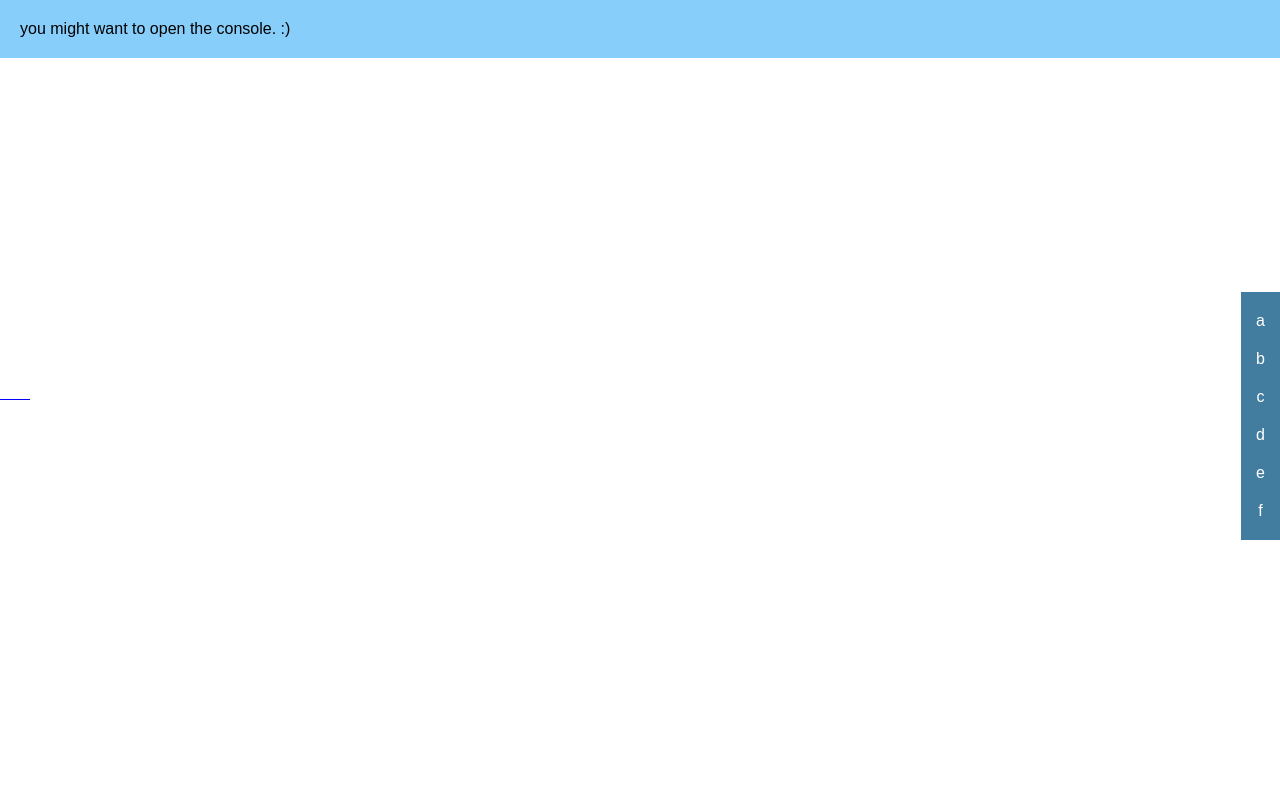
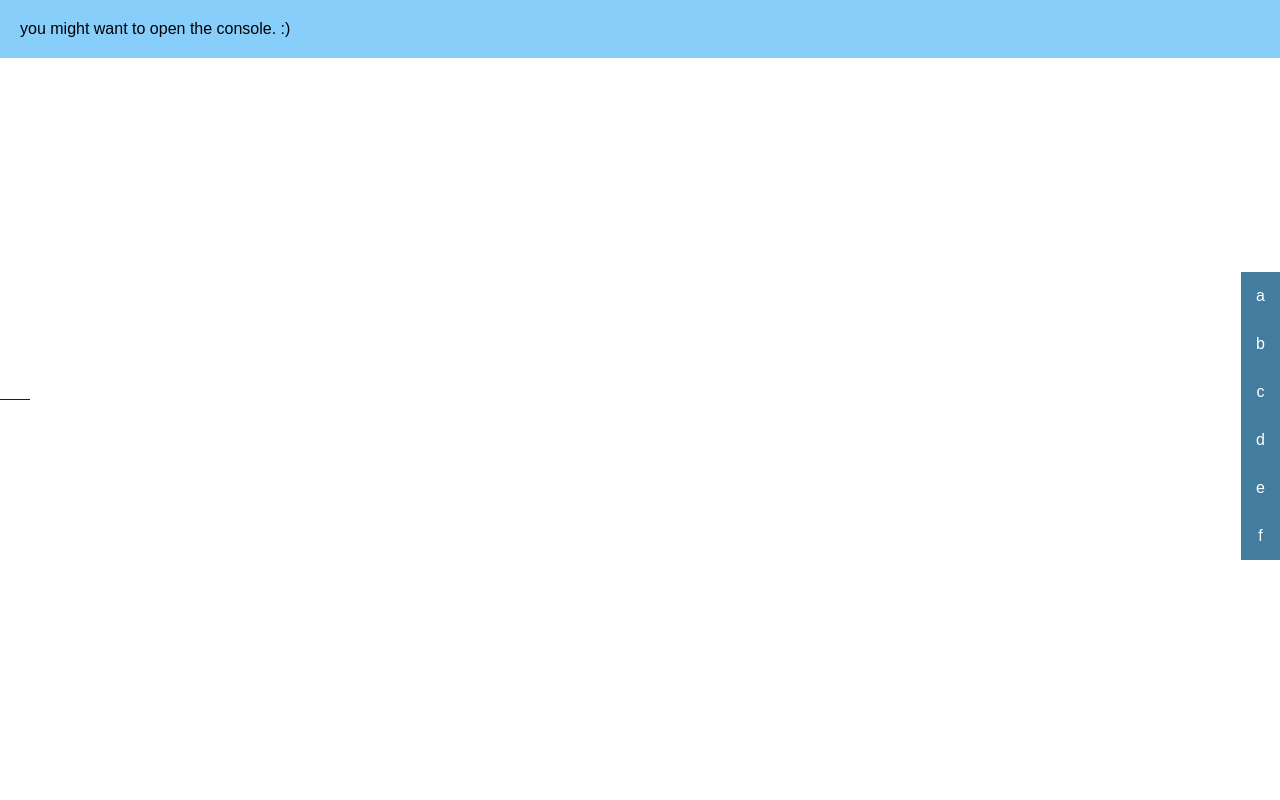
Before and after one commit to janpaepke/sm-test, a website built with webpack: page src/index.html in a window 1280 px wide. Shown: the top 800 px of the page. Built offline with nearby package versions, Linux system fonts and the light colour scheme.

Commit message:
added menu

```diff
--- a/src/index.css
+++ b/src/index.css
@@ -92,12 +92,14 @@
 	text-align: center;
 }
 menu li {
-	margin: 20px 15px;
+	margin: 0;
 }
 menu li a {
+	padding: 15px 15px;
 	text-decoration: none;
 	color: white;
+	display: block;
 }
 menu li a:hover {
-	text-decoration: underline;
+	background-color: rgba(255, 255, 255, 0.1);
 }
--- a/src/index.js
+++ b/src/index.js
@@ -119,16 +119,31 @@
 	const elem = e.target.computedOptions.element;
 	elem.style.setProperty('--progress', `${e.target.progress * 100}%`);
 };
+const logFactory = (name) => (e) => {
+	if ('progress' === e.type) {
+		console.log(`%c${name}`, `color: red`, `${e.direction} - progress:`, e.target.progress);
+		return;
+	}
+	console.log(`%c${name} %c${e.direction} - ${e.type} (${e.location})`, 'color: red', 'color: green');
+};
+const addMenuItem = (name) => {
+	const menu = document.querySelector('menu');
+	const li = document.createElement('li');
+	const a = document.createElement('a');
+	a.href = `#${name}`;
+	a.innerHTML = name;
+	li.appendChild(a);
+	menu.appendChild(li);
+	return a;
+};
 
 const setUpListeners = (name) => {
-	const log = (e) => {
-		if ('progress' === e.type) {
-			console.log(`%c${name}`, `color: red`, `${e.direction} - progress:`, e.target.progress);
-			return;
-		}
-		console.log(`%c${name} %c${e.direction} - ${e.type} (${e.location})`, 'color: red', 'color: green');
-	};
-	const instance = window[name]
+	const instance = window[name];
+	const log = logFactory(name);
+	const menuItem = addMenuItem(name);
+
+	// add instances listeners
+	instance
 		.on('enter', log)
 		.on('leave', log)
 		.on('progress', log)
@@ -136,22 +151,14 @@
 		.on('enter', toggleClass)
 		.on('leave', toggleClass);
 
-	// setup menu item
-	const menu = document.querySelector('menu');
-	const li = document.createElement('li');
-	const a = document.createElement('a');
-	a.href = `#${name}`;
-	a.innerHTML = name;
-	a.onclick = (e) => {
+	// add correct menu item behaviour
+	menuItem.onclick = (e) => {
 		e.preventDefault();
-		console.log('asd');
 		window.scrollTo({
 			top: instance.scrollOffset.start, // this will return the appropriate scroll offset for the start of the scene
 			behavior: 'smooth',
 		});
 	};
-	li.appendChild(a);
-	menu.appendChild(li);
 };
 
 ['a', 'b', 'c', 'd', 'e', 'f'].forEach(setUpListeners);
```
